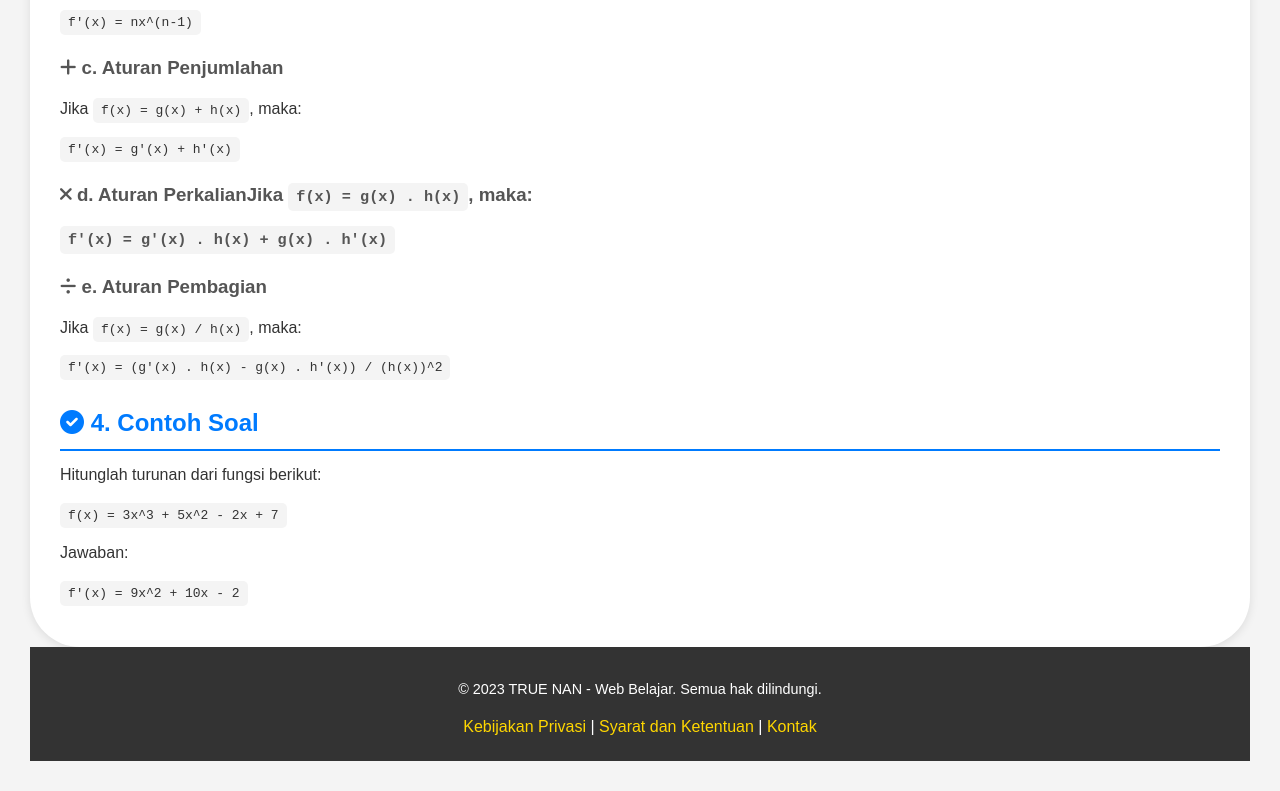
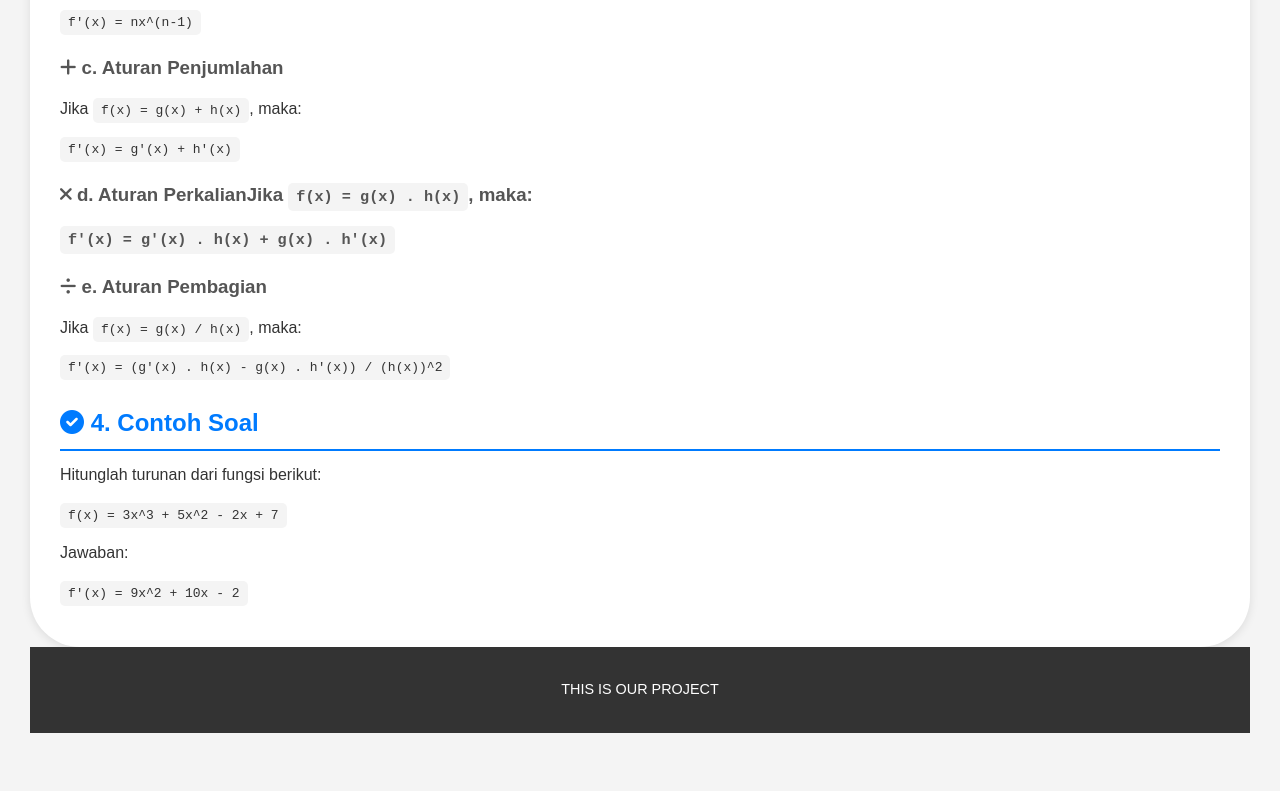
Before and after one commit to Hyunyra/True-nan, a plain HTML site: page materi.html in a window 1280 px wide. Shown: the part 1325-2116 px from the top of the page. After the commit the page ends 2088 px from the top, so only its background shows below. Drawn offline with Linux system fonts and the light colour scheme.

Commit message:
Update materi.html

```diff
--- a/materi.html
+++ b/materi.html
@@ -111,8 +111,7 @@
 
   <!-- FOOTER -->
   <footer class="footer">
-    <p>&copy; 2023 TRUE NAN - Web Belajar. Semua hak dilindungi.</p>
-    <a href="#">Kebijakan Privasi</a> | <a href="#">Syarat dan Ketentuan</a> | <a href="#">Kontak</a>
+    <P>THIS IS OUR PROJECT</P>
   </footer>
   <!-- FOOTER SELESAI -->
 
```
